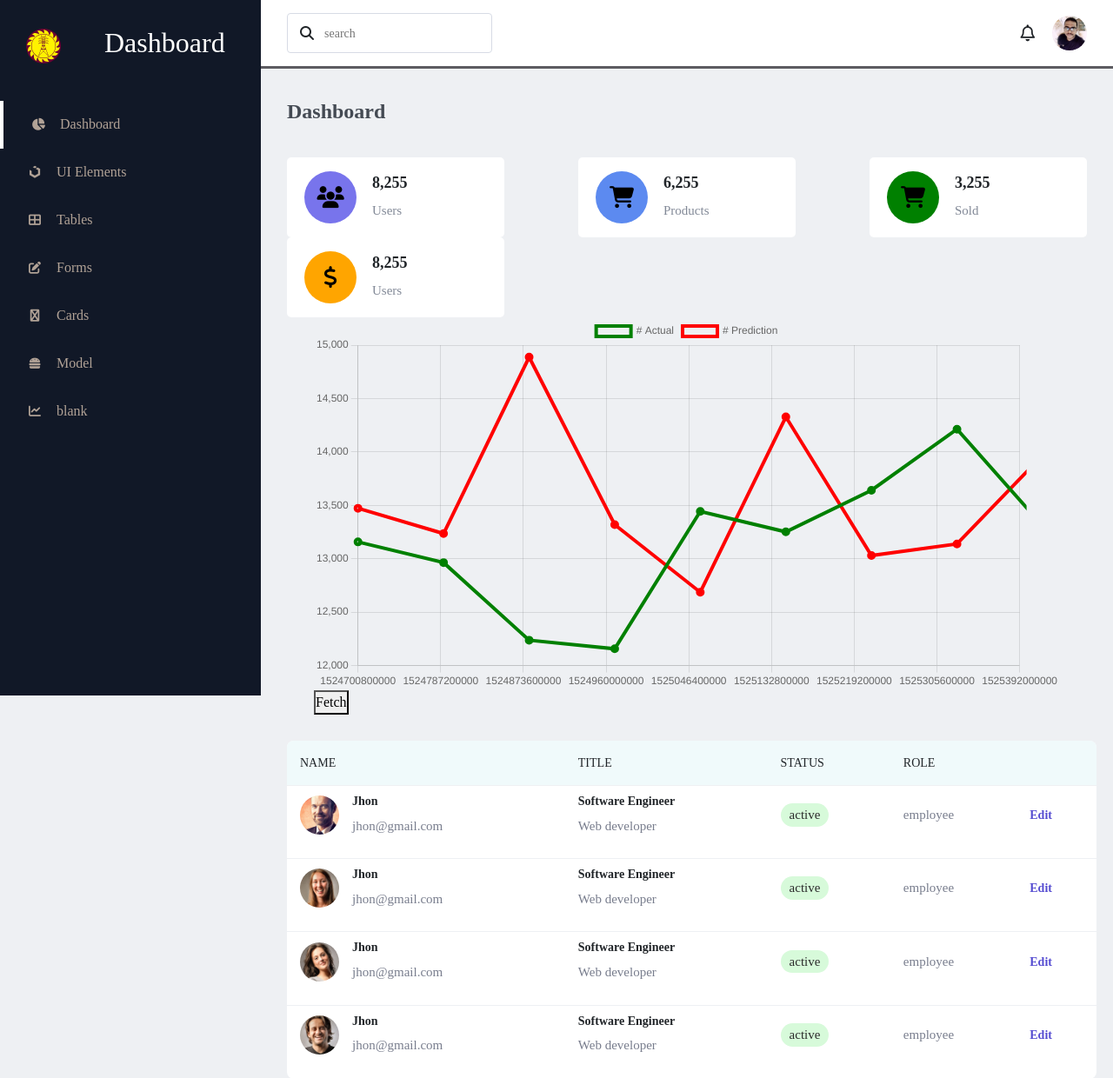
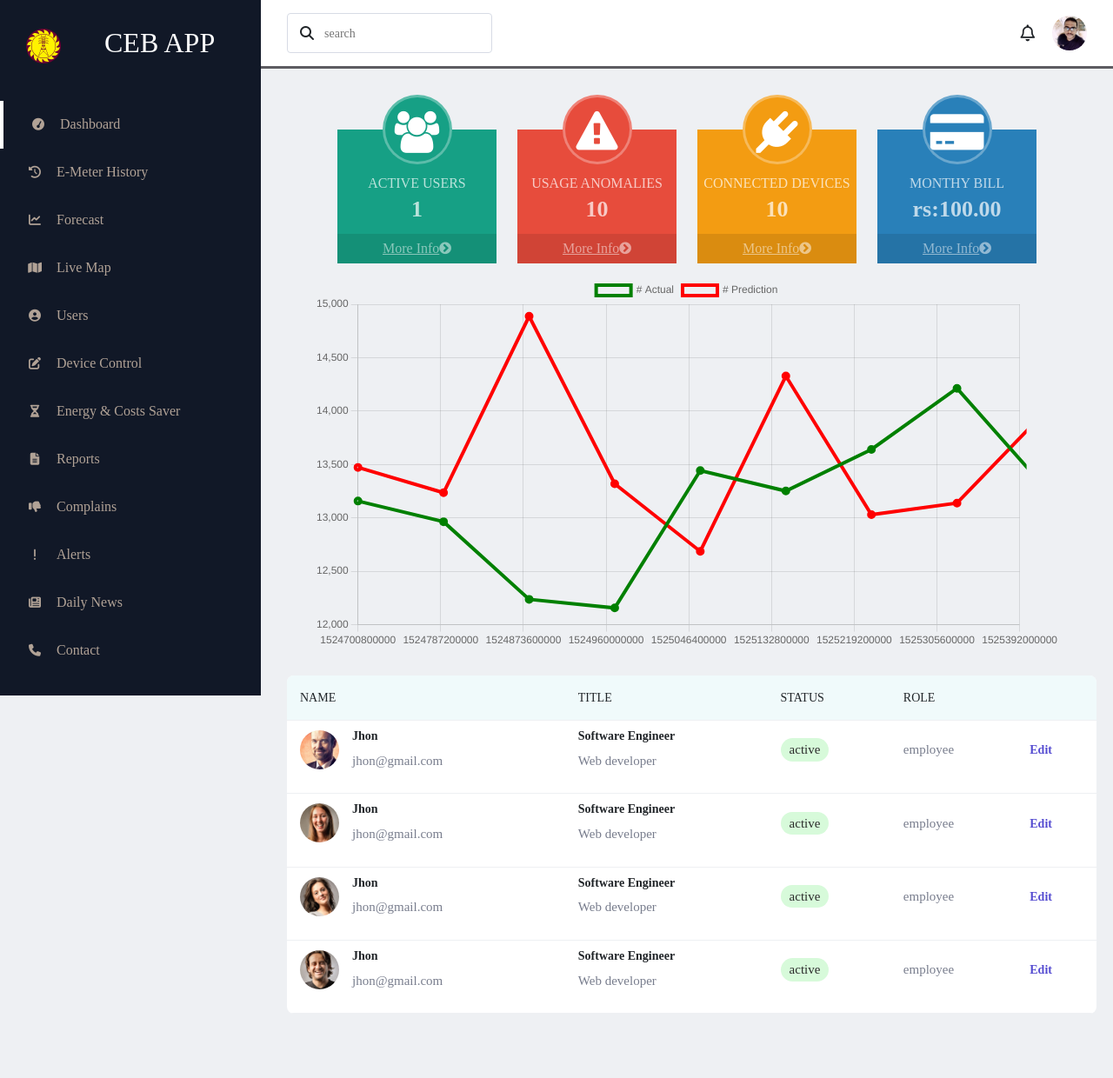
Before and after one commit to dhanushka365/admin-dashboard, a PHP site: page / in a window 1280 px wide. Shown: the top 1240 px of the page at 87% size. After the commit the page ends 1165 px from the top, so only its background shows below. Run offline with PHP 8.4, Linux system fonts and the light colour scheme; some libraries are stand-ins or nearby versions.

Commit message:
changes done

```diff
--- a/assets/css/style.css
+++ b/assets/css/style.css
@@ -154,51 +154,7 @@ body{
     flex-wrap: wrap;
 }
 
-.values .val-box{
-    background: #fff;
-    width: 250px;
-    padding: 16px 20px;
-    border-radius:5px;
-    display: flex;
-    justify-content: flex-start;
-    align-items: center;
 
-
-}
-
-.values .val-box i{
-    font-size: 25px;
-    width: 60px;
-    height: 60px;
-    line-height: 60px;
-    border-radius: 50%;
-    color:#000;
-    text-align: center;
-    margin-right: 18px;
-}
-
-.values .val-box:nth-child(1) i{
-    background: #7874ec;
-}
-.values .val-box:nth-child(2) i{
-    background: #5c8af0;
-}
-.values .val-box:nth-child(3) i{
-    background: green;
-}
-
-.values .val-box:nth-child(4) i{
-    background: orange;
-}
-.values .val-box h3{
-    font-size: 18px;
-    font-weight: 600;
-}
-
-.values .val-box span{
-    font-size: 15px;
-    color:#828997
-}
 
 /*table*/
 .board{
@@ -289,6 +245,7 @@ tbody tr td{
 
 #canvas{
     width: 100%;
+    display: flex;
 }
 
 .container{
@@ -312,17 +269,13 @@ tbody tr td{
     }
 
     #interface .navigation{
-        width:100%
+        width:100%;
+
     }
 
     .values{
         padding: 30px 30px 0 30px;
         justify-content: flex-start;
-    }
-
-    .values .val-box{
-        padding: 16px 20px;
-        margin: 10px 20px 10px 0;
     }
 
     .board{
@@ -372,12 +325,7 @@ tbody tr td{
     }
 
     .values{
-        padding: 15px 15px 0 15px;
-    }
-
-    .values .val-box{
-        width:100%;
-        margin:8px 0;
+        padding: 30px 15px 0 15px;
     }
 
     .board{
@@ -392,3 +340,119 @@ tbody tr td{
         width: 90%;
     }
 }
+
+/*cards*/
+.circle-tile {
+    margin-bottom: 15px;
+    text-align: center;
+}
+.circle-tile-heading {
+    border: 3px solid rgba(255, 255, 255, 0.3);
+    border-radius: 100%;
+    color: #FFFFFF;
+    height: 80px;
+    margin: 0 auto -40px;
+    position: relative;
+    transition: all 0.3s ease-in-out 0s;
+    width: 80px;
+}
+.circle-tile-heading .fa {
+    line-height: 80px;
+}
+.circle-tile-content {
+    padding-top: 50px;
+}
+.circle-tile-number {
+    font-size: 26px;
+    font-weight: 700;
+    line-height: 1;
+    padding: 5px 0 15px;
+}
+.circle-tile-description {
+    text-transform: uppercase;
+}
+.circle-tile-footer {
+    background-color: rgba(0, 0, 0, 0.1);
+    color: rgba(255, 255, 255, 0.5);
+    display: block;
+    padding: 5px;
+    transition: all 0.3s ease-in-out 0s;
+}
+.circle-tile-footer:hover {
+    background-color: rgba(0, 0, 0, 0.2);
+    color: rgba(255, 255, 255, 0.5);
+    text-decoration: none;
+}
+.circle-tile-heading.dark-blue:hover {
+    background-color: #2E4154;
+}
+.circle-tile-heading.green:hover {
+    background-color: #138F77;
+}
+.circle-tile-heading.orange:hover {
+    background-color: #DA8C10;
+}
+.circle-tile-heading.blue:hover {
+    background-color: #2473A6;
+}
+.circle-tile-heading.red:hover {
+    background-color: #CF4435;
+}
+.circle-tile-heading.purple:hover {
+    background-color: #7F3D9B;
+}
+.tile-img {
+    text-shadow: 2px 2px 3px rgba(0, 0, 0, 0.9);
+}
+
+.dark-blue {
+    background-color: #34495E;
+}
+.green {
+    background-color: #16A085;
+}
+.blue {
+    background-color: #2980B9;
+}
+.orange {
+    background-color: #F39C12;
+}
+.red {
+    background-color: #E74C3C;
+}
+.purple {
+    background-color: #8E44AD;
+}
+.dark-gray {
+    background-color: #7F8C8D;
+}
+.gray {
+    background-color: #95A5A6;
+}
+.light-gray {
+    background-color: #BDC3C7;
+}
+.yellow {
+    background-color: #F1C40F;
+}
+.text-dark-blue {
+    color: #34495E;
+}
+.text-green {
+    color: #16A085;
+}
+.text-blue {
+    color: #2980B9;
+}
+.text-orange {
+    color: #F39C12;
+}
+.text-red {
+    color: #E74C3C;
+}
+.text-purple {
+    color: #8E44AD;
+}
+.text-faded {
+    color: rgba(255, 255, 255, 0.7);
+}
--- a/index.html
+++ b/index.html
@@ -9,6 +9,7 @@
     <link href="https://cdn.jsdelivr.net/npm/bootstrap@5.2.0-beta1/dist/css/bootstrap.min.css" rel="stylesheet" integrity="sha384-0evHe/X+R7YkIZDRvuzKMRqM+OrBnVFBL6DOitfPri4tjfHxaWutUpFmBp4vmVor" crossorigin="anonymous">
     <script src="https://kit.fontawesome.com/4f23ae4e7d.js" crossorigin="anonymous"></script>
     <link rel="stylesheet" href="assets/css/style.css"/>
+    <link rel="stylesheet" type="text/css" href="//netdna.bootstrapcdn.com/font-awesome/4.0.3/css/font-awesome.min.css">
     <!-- JavaScript Bundle with Popper -->
     <script src="https://cdn.jsdelivr.net/npm/bootstrap@5.2.0-beta1/dist/js/bootstrap.bundle.min.js" integrity="sha384-pprn3073KE6tl6bjs2QrFaJGz5/SUsLqktiwsUTF55Jfv3qYSDhgCecCxMW52nD2" crossorigin="anonymous"></script>
     <script src="https://code.jquery.com/jquery-3.6.0.min.js" integrity="sha256-/xUj+3OJU5yExlq6GSYGSHk7tPXikynS7ogEvDej/m4=" crossorigin="anonymous"></script>
@@ -18,17 +19,22 @@
     <section id="menu">
         <div class="logo">
             <img src="assets/imgs/274785.svg"/>
-            <h2>Dashboard</h2>
+            <h2>CEB APP</h2>
         </div>
 
         <div class="items">
-            <li><i class="fas fa-chart-pie"></i><a href="#">Dashboard</a></li>
-            <li><i class="fab fa-uikit"></i><a href="#">UI Elements</a></li>
-            <li><i class="fas fa-th-large"></i><a href="#">Tables</a></li>
-            <li><i class="fas fa-edit"></i><a href="#">Forms</a></li>
-            <li><i class="fas fa-cc-visa"></i><a href="#">Cards</a></li>
-            <li><i class="fas fa-hamburger"></i><a href="#">Model</a></li>
-            <li><i class="fas fa-chart-line"></i><a href="#">blank</a></li>
+            <li><i class="fas fa-tachometer "></i><a href="#">Dashboard</a></li>
+            <li><i class="fas fa-history "></i><a href="#">E-Meter History</a></li>
+            <li><i class="fas fa-chart-line"></i><a href="#">Forecast</a></li>
+            <li><i class="fas fa-map "></i><a href="#">Live Map</a></li>
+            <li><i class="fas fa-user-circle"></i><a href="#">Users</a></li>
+            <li><i class="fas fa-edit"></i><a href="#">Device Control</a></li>
+            <li><i class="fas fa-hourglass-half "></i><a href="#">Energy & Costs Saver</a></li>
+            <li><i class="fas fa-file-text "></i><a href="#">Reports</a></li>
+            <li><i class="fas fa-thumbs-o-down"></i><a href="#">Complains</a></li>
+            <li><i class="fas fa-exclamation "></i><a href="#">Alerts</a></li>
+            <li><i class="fas fa-newspaper"></i><a href="#">Daily News</a></li>
+            <li><i class="fas fa-phone "></i><a href="#">Contact</a></li>
         </div>
 
     </section>
@@ -53,36 +59,53 @@
                 <img src="assets/imgs/avata-1.jpg"/>
             </div>
         </div>
-        <!--Title-->
-        <h3 class="i-name">Dashboard</h3>
         <!--Cards-->
         <div class="values">
-            <div class="val-box">
-                <i class ="fas fa-users"></i>
-                <div>
-                    <h3>8,255</h3>
-                    <span>Users</span>
+            <div class="container bootstrap snippets bootdey">
+                <div class="row">
+                  <div class="col-lg-3 col-sm-6">
+                    <div class="circle-tile ">
+                      <a href="#"><div class="circle-tile-heading green"><i class="fa fa-users fa-fw fa-3x"></i></div></a>
+                      <div class="circle-tile-content green">
+                        <div class="circle-tile-description text-faded">Active Users</div>
+                        <div class="circle-tile-number text-faded ">1</div>
+                        <a class="circle-tile-footer" href="#">More Info<i class="fa fa-chevron-circle-right"></i></a>
                       </div>
                     </div>
-            <div class="val-box">
-                <i class ="fas fa-shopping-cart"></i>
-                <div>
-                    <h3>6,255</h3>
-                    <span>Products</span>
+                  </div>
+
+                  <div class="col-lg-3 col-sm-6">
+                    <div class="circle-tile ">
+                      <a href="#"><div class="circle-tile-heading red"><i class="fa fa-exclamation-triangle fa-fw fa-3x"></i></div></a>
+                      <div class="circle-tile-content red">
+                        <div class="circle-tile-description text-faded"> Usage Anomalies </div>
+                        <div class="circle-tile-number text-faded ">10</div>
+                        <a class="circle-tile-footer" href="#">More Info<i class="fa fa-chevron-circle-right"></i></a>
                       </div>
                     </div>
-            <div class="val-box">
-                <i class ="fas fa-shopping-cart"></i>
-                <div>
-                    <h3>3,255</h3>
-                    <span>Sold</span>
+                  </div>
+
+                  <div class="col-lg-3 col-sm-6">
+                    <div class="circle-tile ">
+                      <a href="#"><div class="circle-tile-heading orange"><i class="fa fa-plug fa-fw fa-3x"></i></div></a>
+                      <div class="circle-tile-content orange">
+                        <div class="circle-tile-description text-faded"> connected Devices</div>
+                        <div class="circle-tile-number text-faded ">10</div>
+                        <a class="circle-tile-footer" href="#">More Info<i class="fa fa-chevron-circle-right"></i></a>
                       </div>
                     </div>
-            <div class="val-box">
-                <i class ="fas fa-dollar-sign"></i>
-                <div>
-                    <h3>8,255</h3>
-                    <span>Users</span>
+                  </div>
+
+                  <div class="col-lg-3 col-sm-6">
+                    <div class="circle-tile ">
+                      <a href="#"><div class="circle-tile-heading blue"><i class="fa fa-credit-card-alt  fa-fw fa-3x"></i></div></a>
+                      <div class="circle-tile-content blue">
+                        <div class="circle-tile-description text-faded"> Monthy Bill </div>
+                        <div class="circle-tile-number text-faded ">rs:100.00</div>
+                        <a class="circle-tile-footer" href="#">More Info<i class="fa fa-chevron-circle-right"></i></a>
+                      </div>
+                    </div>
+                  </div>
                 </div>
               </div>
         </div>
@@ -90,7 +113,6 @@
         <div class="container">
         <div>
             <canvas id="canvas"></canvas>
-            <button onclick="updateChart()">Fetch</button>
         </div>
         </div>
 
```
Lines whose indentation alone changed are shown as unchanged.
